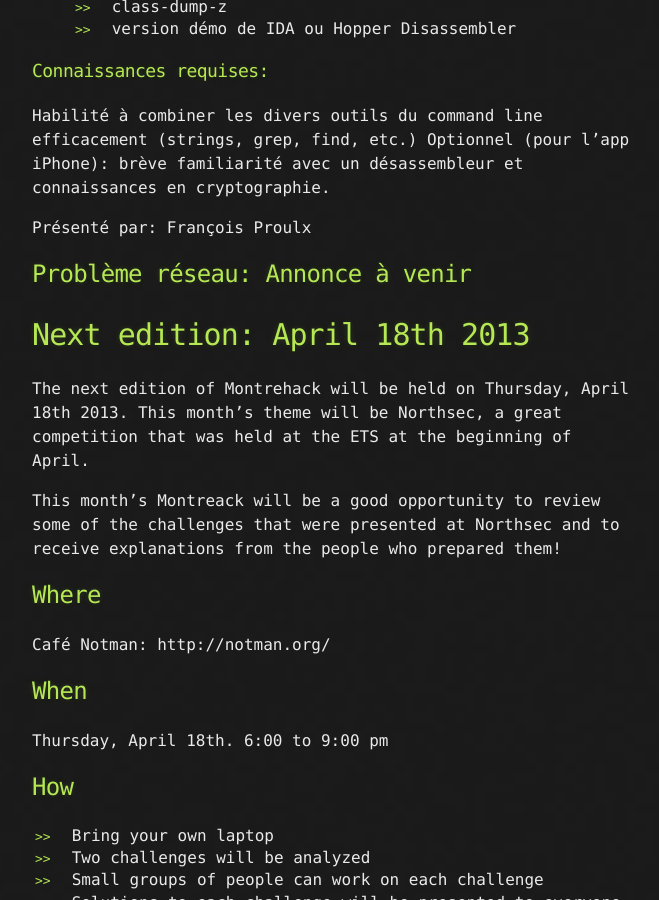
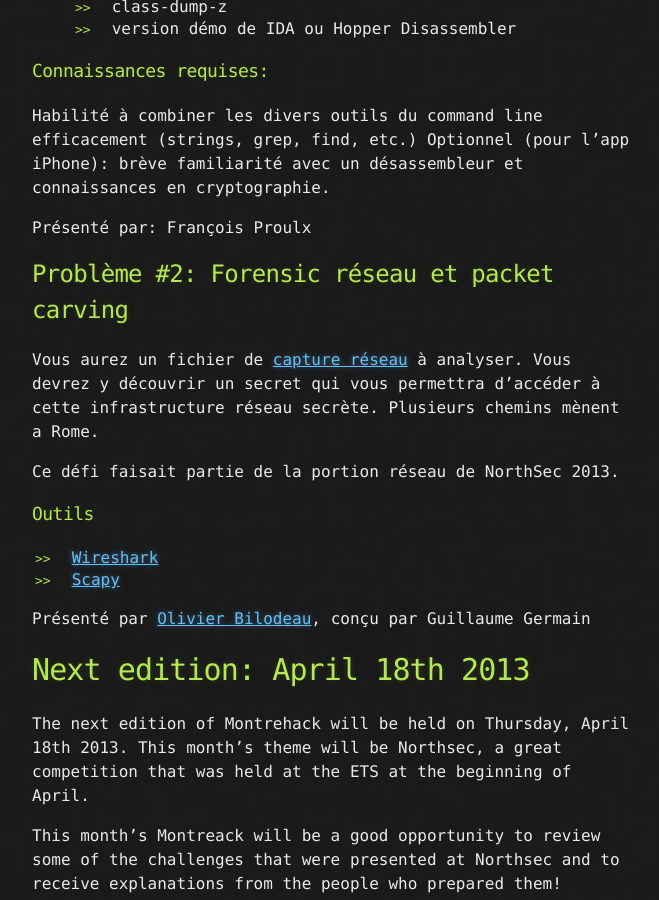
Before and after one commit to montrehack/montrehack.github.com, a Jekyll site: the page built from index.md, in a window 1280 px wide and 900 px high, scrolled down 2028 px. Shown: the whole window, without its empty margins (308-967 px from the left). Built offline with Jekyll 4.4.1, drawn with Linux system fonts in a browser that asks for light colours; Markdown is read by kramdown in place of the engine named in the settings; comment, search, counter and statistics services are not loaded; some of the changed text lies outside the part shown.

Commit message:
added network track challenge description

```diff
--- a/index.md
+++ b/index.md
@@ -50,7 +50,21 @@ Optionnel (pour l'app iPhone): brève familiarité avec un désassembleur et con
 
 Présenté par: François Proulx
 
-## Problème réseau: Annonce à venir
+
+## Problème #2: Forensic réseau et packet carving
+Vous aurez un fichier de [capture réseau](http://en.wikipedia.org/wiki/Pcap)
+à analyser. Vous devrez y découvrir un secret qui vous permettra d'accéder à
+cette infrastructure réseau secrète. Plusieurs chemins mènent a Rome.
+
+Ce défi faisait partie de la portion réseau de NorthSec 2013.
+
+### Outils
+* [Wireshark](http://wireshark.org)
+* [Scapy](http://www.secdev.org/projects/scapy/)
+
+Présenté par [Olivier Bilodeau](http://twitter.com/obilodeau), conçu par
+Guillaume Germain
+
 
 <a id="english"></a>
 # Next edition: April 18th 2013
@@ -98,4 +112,16 @@ You will have to answer questions from the investigators to help them prepare th
 
 Presented by François Proulx.
 
-## Network Track: TBA
+## Problem #2: Network forensic and packet carving
+You will have a [packet capture](http://en.wikipedia.org/wiki/Pcap) file to
+analyze. You will have to discover a secret that will give you access to this
+secret network infrastructure. Many paths leads to Rome.
+
+This challenge was part of NorthSec 2013's Network track.
+
+### Tools
+* [Wireshark](http://wireshark.org)
+* [Scapy](http://www.secdev.org/projects/scapy/)
+
+Presented by [Olivier Bilodeau](http://twitter.com/obilodeau), designed by
+Guillaume Germain
```
